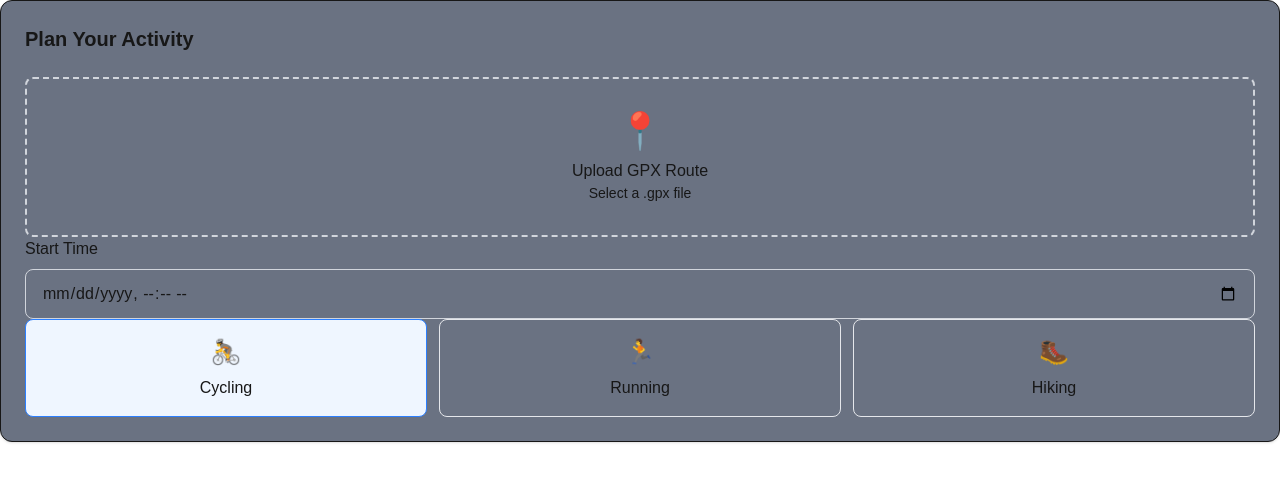
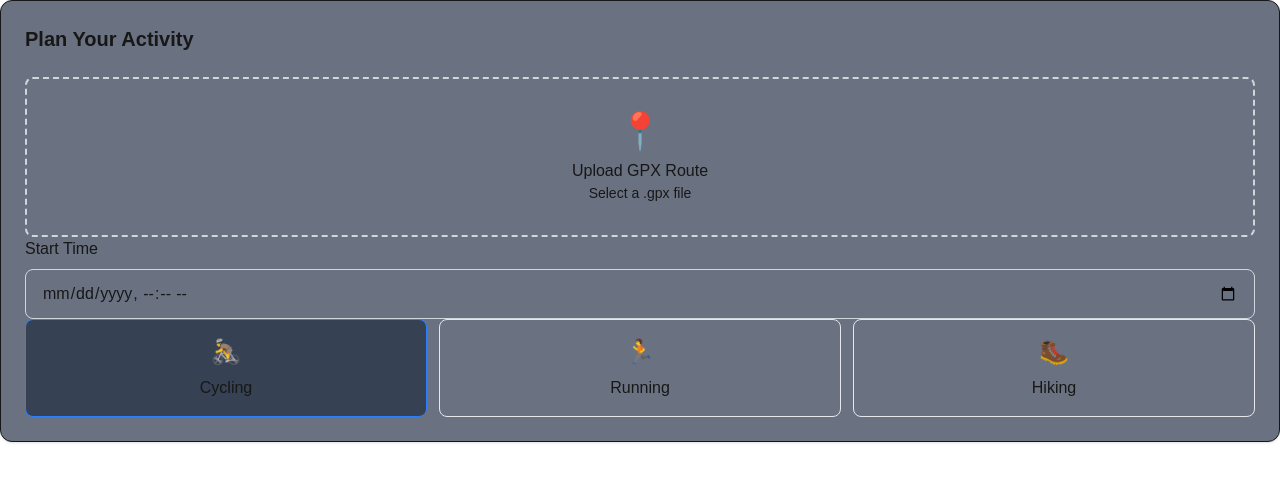
Before and after one commit to thomas-cruz/gpx-route-weather, a Next.js app: page / in a window 1280 px wide. Shown: the top 482 px of the page. Built offline with nearby package versions, Linux system fonts and the light colour scheme.

Commit message:
Updated bg color to make it readable

```diff
--- a/components/map.tsx
+++ b/components/map.tsx
@@ -247,7 +247,7 @@ export default function RouteMap({ gpxData, startTime, activity }: Props) {
       html: `
         <div
           style="
-            background:white;
+            background:gray;
             border:3px solid ${borderColor};
             border-radius:10px;
             padding:6px;
--- a/components/mapClientWrapper.tsx
+++ b/components/mapClientWrapper.tsx
@@ -126,7 +126,7 @@ export default function MapClientWrapper() {
         transition
         ${
           activity === item.value
-            ? "border-blue-500 bg-blue-50"
+            ? "border-blue-500 bg-gray-700"
             : "border-gray-200 hover:border-gray-300"
         }
       `}
```
